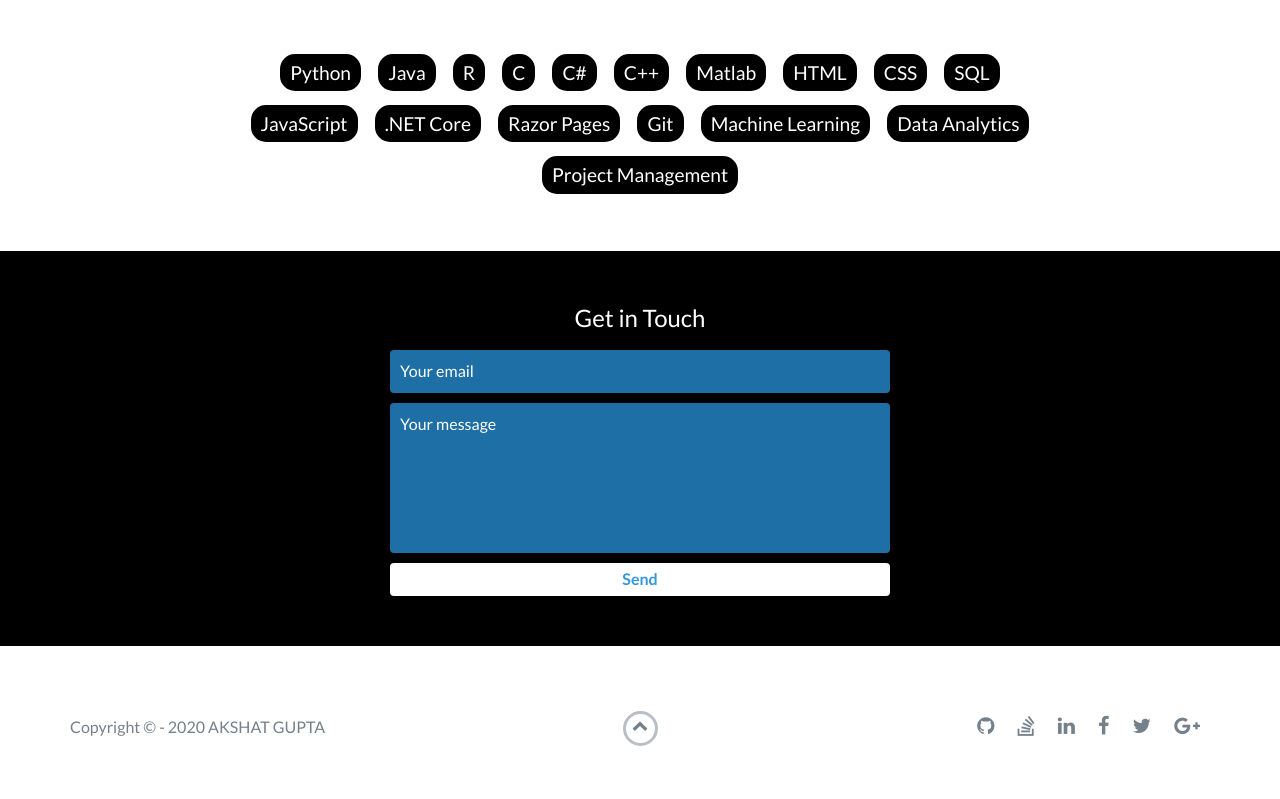
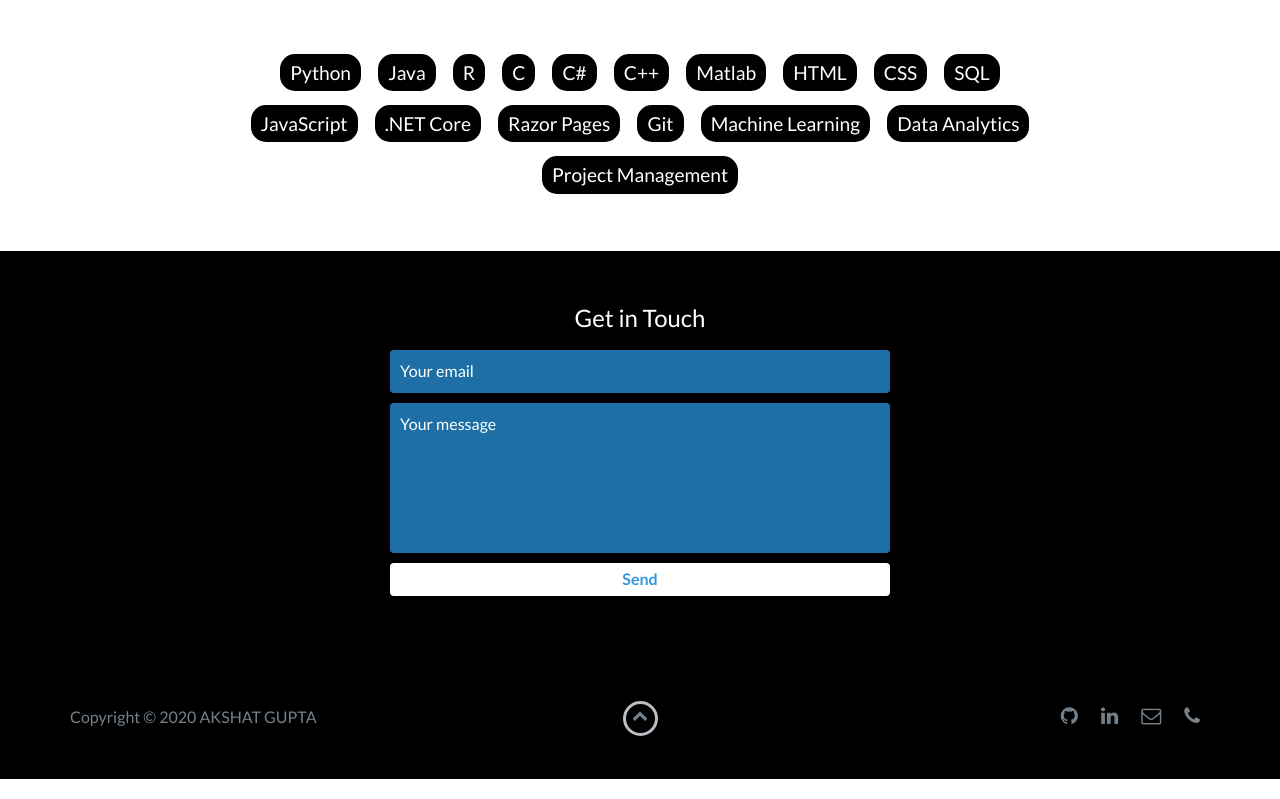
Before and after one commit to hi-akshat/hi-akshat.github.io, a plain HTML site: page index.html in a window 1280 px wide. Shown: the part 3053-3852 px from the top of the page. Drawn offline with nearby package versions, Linux system fonts and the light colour scheme.

Commit message:
added contact icons

```diff
--- a/css/styles.css
+++ b/css/styles.css
@@ -148,7 +148,8 @@ header.sticky{
 }
 
 footer{
-    padding:50px 0
+    padding:40px;
+    background:rgb(0, 0, 0);
 }
 
 .copyright{
--- a/index.html
+++ b/index.html
@@ -288,6 +288,8 @@
       </div>
       <!-- End #contact-form -->
     </div>
+
+
     <!-- End #contact -->
 
     <footer>
@@ -295,7 +297,7 @@
             <div class="row">
                 <div class="col-sm-5 copyright">
                     <p>
-                        Copyright &copy; - 2020 AKSHAT GUPTA
+                        Copyright &copy; 2020 AKSHAT GUPTA
                     </p>
                 </div>
                 <div class="col-sm-2 top">
@@ -306,22 +308,16 @@
                 <div class="col-sm-5 social">
                     <ul>
                         <li>
-                            <a href="https://github.com/" target="_blank"><i class="fa fa-github" aria-hidden="true"></i></a>
+                            <a href="https://github.com/hi-akshat" target="_blank"><i class="fa fa-github" aria-hidden="true"></i></a>
                         </li>
                         <li>
-                            <a href="https://stackoverflow.com/" target="_blank"><i class="fa fa-stack-overflow" aria-hidden="true"></i></a>
+                            <a href="https://www.linkedin.com/in/iamakshat/" target="_blank"><i class="fa fa-linkedin" aria-hidden="true"></i></a>
                         </li>
                         <li>
-                            <a href="https://linkedin.com/" target="_blank"><i class="fa fa-linkedin" aria-hidden="true"></i></a>
+                          <a href="mailto:akhat1706@gmail.com" target="_blank"><i class="fa fa-envelope-o"></i></a>
                         </li>
                         <li>
-                            <a href="https://www.facebook.com/" target="_blank"><i class="fa fa-facebook" aria-hidden="true"></i></a>
-                        </li>
-                        <li>
-                            <a href="https://twitter.com/" target="_blank"><i class="fa fa-twitter" aria-hidden="true"></i></a>
-                        </li>
-                        <li>
-                            <a href="https://plus.google.com/" target="_blank"><i class="fa fa-google-plus" aria-hidden="true"></i></a>
+                          <a href="tel:8826820410" target="_blank"><i class="fa fa-phone"></i></a>
                         </li>
                     </ul>
                 </div>
```
Also changed, not shown: 1 other file.
